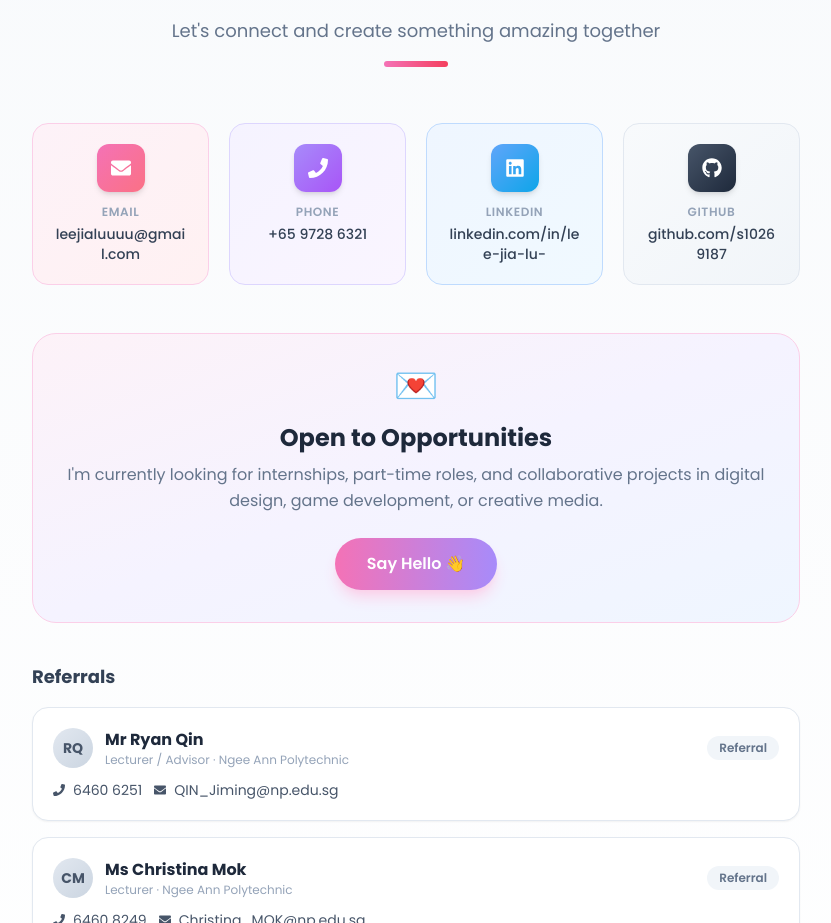
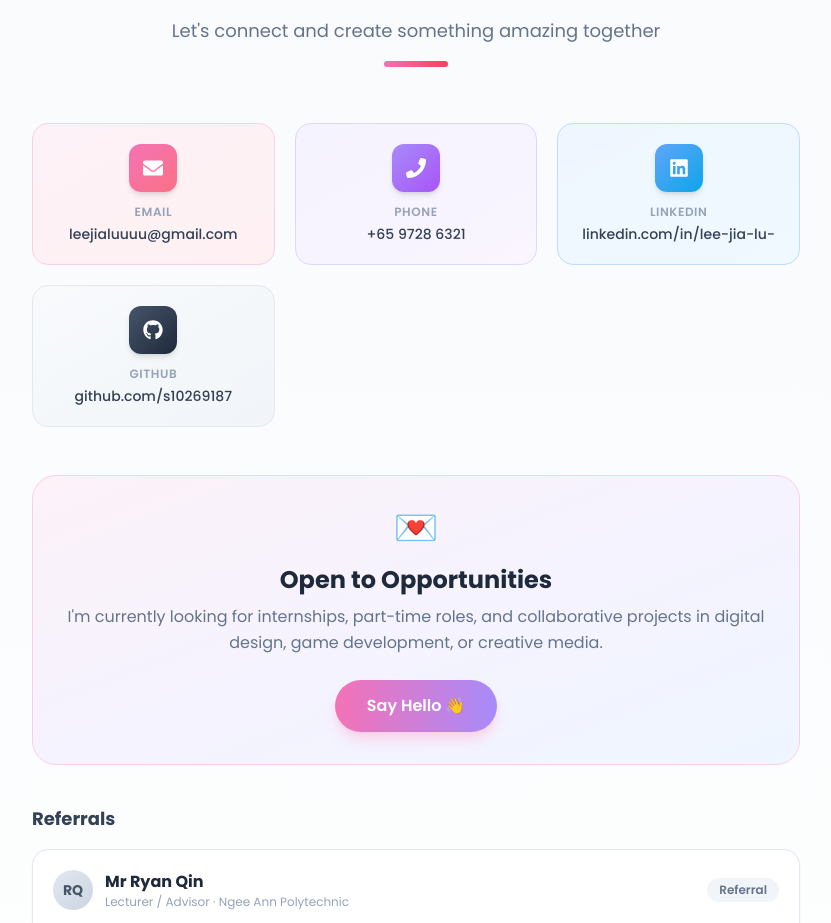
Before and after one commit to s10269187/Resume_Website, a React (Vite) app: page / in a window 1280 px wide. Shown: the part 8336-9259 px from the top of the page, without its empty margins (224-1055 px from the left). Built offline with nearby package versions, Linux system fonts and the light colour scheme.

Commit message:
Revert contact cards to 3-column grid

```diff
--- a/src/components/Contact.jsx
+++ b/src/components/Contact.jsx
@@ -52,7 +52,7 @@
 
         <div className="max-w-3xl mx-auto">
           {/* Contact cards */}
-          <div className="grid sm:grid-cols-2 lg:grid-cols-4 gap-5 mb-12">
+          <div className="grid sm:grid-cols-3 gap-5 mb-12">
             {contactItems.map(item => (
               <a
                 key={item.label}
```
